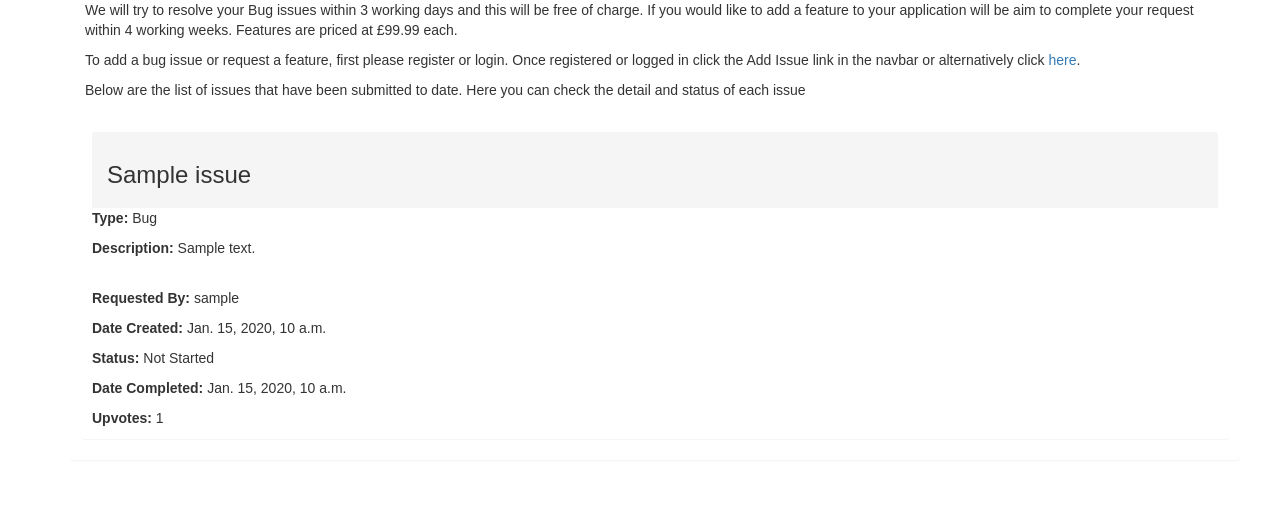
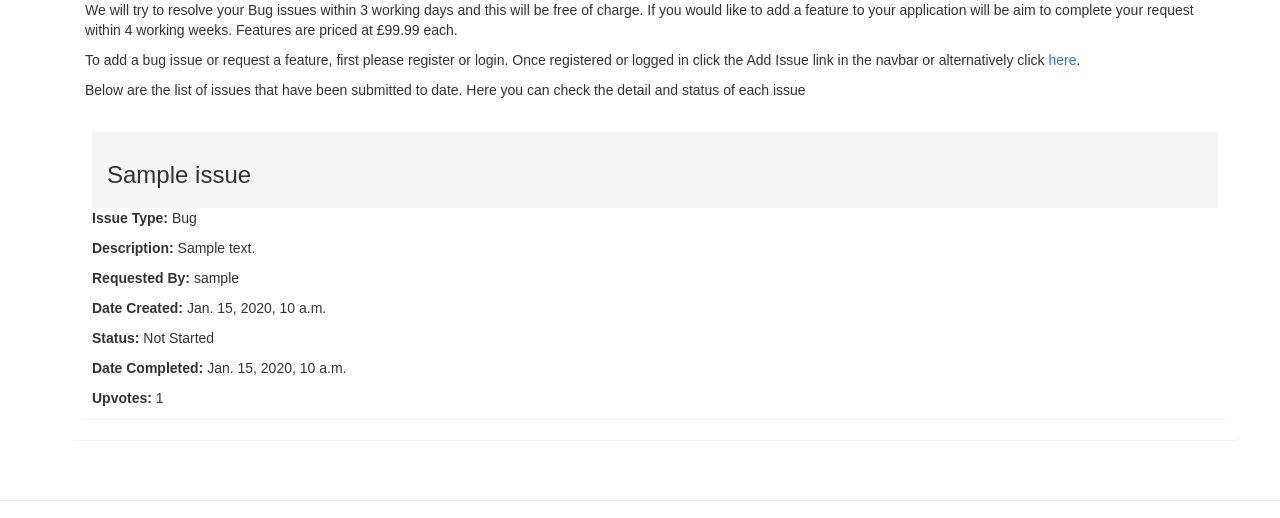
Before and after one commit to jonw83/issue-tracker-jw, a Django app: page / in a window 1280 px wide, after a click that opens the changed part. Shown: the part 200-718 px from the top of the page. Run offline with Django 3.2, Linux system fonts and the light colour scheme; a user stored in the database is signed in; tables that the repository leaves empty hold one stand-in row (values such as "Sample post"); some libraries are stand-ins or nearby versions.

Commit message:
removed description class

```diff
--- a/issues/templates/issues.html
+++ b/issues/templates/issues.html
@@ -34,8 +34,8 @@
                         </div>
                     </div>
                     <div id="collapse-{{ issue.pk }}" class="panel-collapse collapse">
-                        <p><strong>Type: </strong>{{ issue.issue_type }}</p>
-                        <p class="issue-description"><strong>Description: </strong>{{ issue.description }}</p>
+                        <p><strong>Issue Type: </strong>{{ issue.issue_type }}</p>
+                        <p><strong>Description: </strong>{{ issue.description }}</p>
                         <p><strong>Requested By: </strong>{{ issue.requested_by }}</p>
                         <p><strong>Date Created: </strong>{{ issue.date_created }}</p>
                         <p><strong>Status: </strong>{{ issue.status }}</p>
--- a/static/css/custom.css
+++ b/static/css/custom.css
@@ -60,7 +60,3 @@ caption p {
     height: 100%;
     border: 1px solid #ddd;
 }
-
-.issue-description {
-    min-height: 40px;
-}
```
